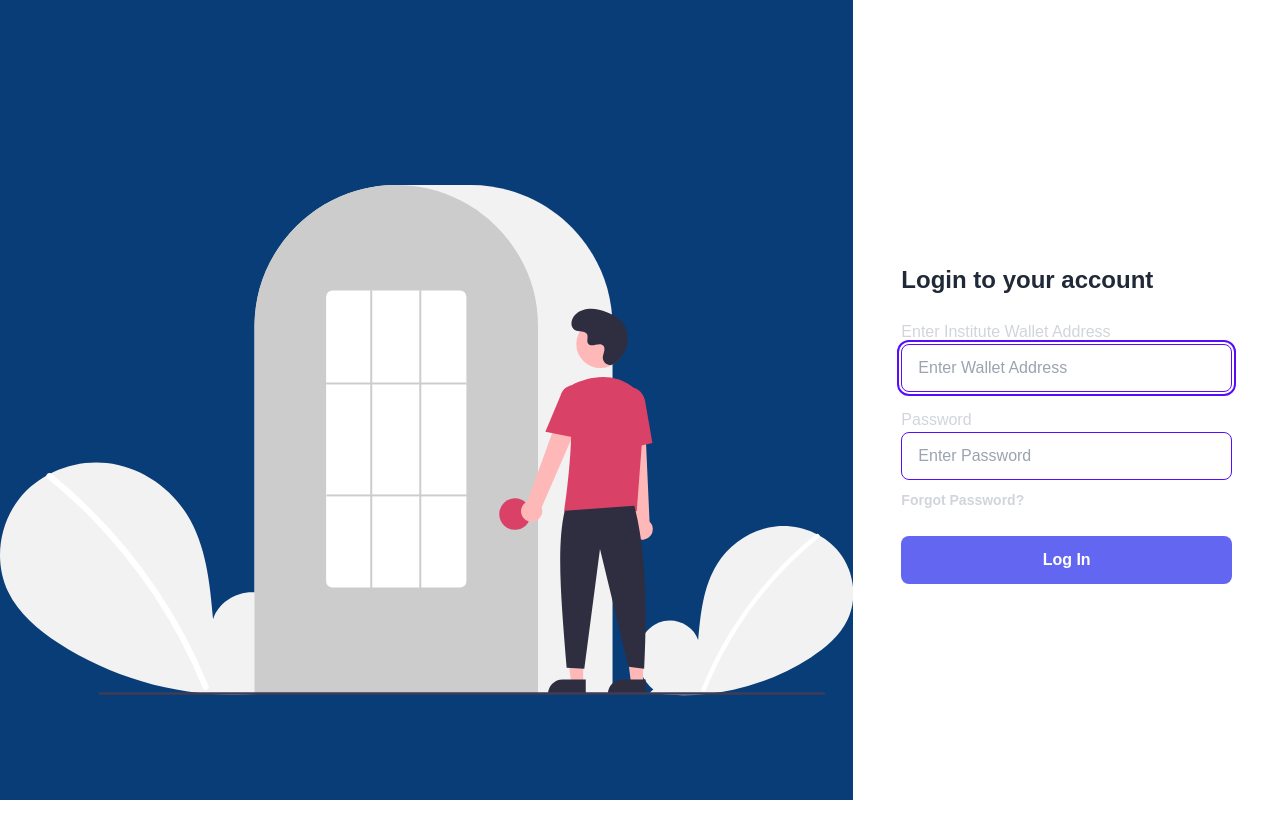
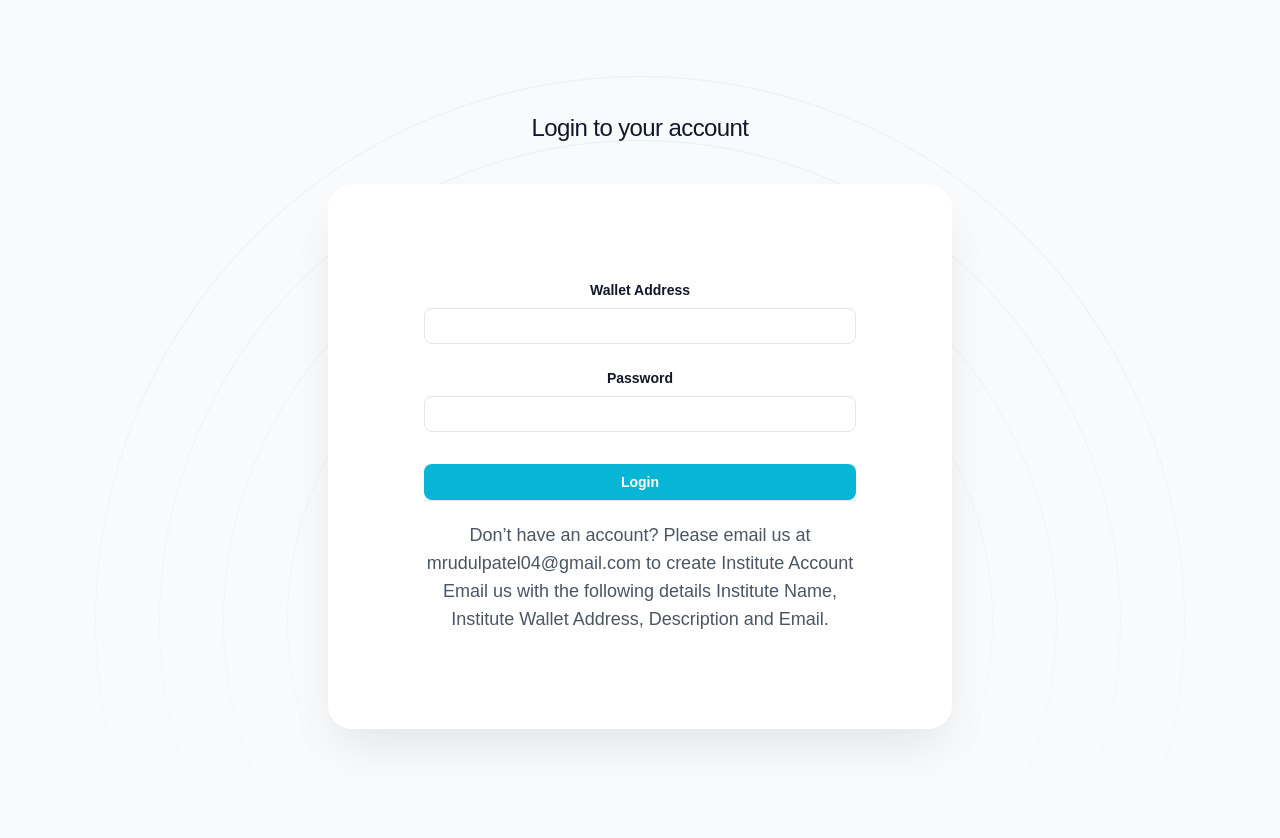
Before and after one commit to Nuthanmc/Grade-Chain, a Next.js app: page /login in a window 1280 px wide. Shown: the top 838 px of the page. Built offline with nearby package versions, Linux system fonts and the light colour scheme.

Commit message:
Fix dark mode preference in Navbar and add motion effect to Hero buttons

```diff
--- a/app/login/page.js
+++ b/app/login/page.js
@@ -1,12 +1,14 @@
 "use client";
 import { ethers } from "ethers";
 import React from "react";
+import { motion } from "framer-motion";
 import Institutes from "@/artifacts/contracts/Institutes.sol/Institutes.json";
 import toast from "react-hot-toast";
 
 const Login = () => {
   const [address, setAddress] = React.useState("");
   const [password, setPassword] = React.useState("");
+
   const handleSubmit = (e) => {
     e.preventDefault();
     console.log("address", address);
@@ -32,195 +34,101 @@ const Login = () => {
         console.log(error);
       });
   };
+
+  const variants = {
+    initial: { opacity: 0, x: -50 },
+    animate: { opacity: 1, x: 0 },
+    exit: { opacity: 0, x: 50 },
+  };
+
   return (
-    <section className="flex flex-col md:flex-row h-screen items-center">
-      <div className="bg-[#083D77] hidden lg:block w-full md:w-1/2 xl:w-2/3 h-screen">
-        <div className="flex items-center justify-center mt-10 h-screen">
+    <>
+      <div className="flex h-full flex-col">
+        <div className="flex min-h-full flex-col">
+          <main className="flex min-h-screen bg-gray-50 dark:bg-gray-900 overflow-hidden pt-16 sm:py-28">
+            <div class="mx-auto flex w-full max-w-2xl flex-col px-4 sm:px-6">
+              <div class="relative">
                 <svg
-            xmlns="http://www.w3.org/2000/svg"
-            id="b368e7d6-7c4a-408c-9a35-0514749a7e1a"
-            data-name="Layer 1"
-            width="869.99994"
-            height="520.13854"
-            viewBox="0 0 869.99994 520.13854"
-            className="injected-svg ClassicGrid__ImageFile-sc-td9pmq-4 fNAcXv grid_media"
-            xmlnsXlink="http://www.w3.org/1999/xlink"
+                  viewBox="0 0 1090 1090"
+                  aria-hidden="true"
+                  fill="none"
+                  preserveAspectRatio="none"
+                  width="1090"
+                  height="1090"
+                  className="absolute z-10 -top-7 hidden lg:flex left-1/2 h-[500px] -translate-x-1/2 stroke-gray-300/30 [mask-image:linear-gradient(to_bottom,white_20%,transparent_75%)] sm:-top-9 sm:h-auto"
                 >
-            <path
-              d="M831.09242,704.18737c-11.13833-9.4118-17.90393-24.27967-16.12965-38.75366s12.76358-27.78,27.01831-30.85364,30.50415,5.43465,34.83378,19.3594c2.3828-26.84637,5.12854-54.81757,19.40179-77.67976,12.92407-20.70115,35.3088-35.51364,59.5688-38.16357s49.80265,7.35859,64.93272,26.50671,18.83461,46.98549,8.2379,68.96911c-7.80623,16.19456-22.188,28.24676-37.2566,38.05184a240.45181,240.45181,0,0,1-164.45376,35.97709Z"
-              transform="translate(-165.00003 -189.93073)"
-              fill="#f2f2f2"
-            ></path>
-            <path
-              d="M996.72788,546.00953a393.41394,393.41394,0,0,0-54.82622,54.44229,394.561,394.561,0,0,0-61.752,103.194c-1.112,2.72484,3.31272,3.911,4.4123,1.21642A392.34209,392.34209,0,0,1,999.96343,549.24507c2.28437-1.86015-.97-5.08035-3.23555-3.23554Z"
-              transform="translate(-165.00003 -189.93073)"
-              fill="#fff"
-            ></path>
-            <path
-              d="M445.06712,701.63014c15.2985-12.92712,24.591-33.34815,22.15408-53.22817s-17.53079-38.15588-37.10966-42.37749-41.89745,7.46449-47.8442,26.59014c-3.27278-36.87349-7.04406-75.29195-26.64837-106.69317-17.75122-28.433-48.49666-48.778-81.81777-52.41768s-68.40395,10.107-89.18511,36.407-25.86934,64.53459-11.31476,94.72909c10.72185,22.24324,30.47528,38.79693,51.17195,52.26422,66.02954,42.9653,147.93912,60.88443,225.8773,49.41454"
-              transform="translate(-165.00003 -189.93073)"
-              fill="#f2f2f2"
-            ></path>
-            <path
-              d="M217.56676,484.37281a540.35491,540.35491,0,0,1,75.30383,74.77651A548.0761,548.0761,0,0,1,352.25665,647.04a545.835,545.835,0,0,1,25.43041,53.8463c1.52726,3.74257-4.55,5.37169-6.06031,1.67075a536.35952,536.35952,0,0,0-49.009-92.727A539.73411,539.73411,0,0,0,256.889,528.63168a538.44066,538.44066,0,0,0-43.76626-39.81484c-3.13759-2.55492,1.33232-6.97788,4.444-4.444Z"
-              transform="translate(-165.00003 -189.93073)"
-              fill="#fff"
-            ></path>
-            <path
-              d="M789.5,708.93073h-365v-374.5c0-79.67773,64.82227-144.5,144.49976-144.5h76.00049c79.67749,0,144.49975,64.82227,144.49975,144.5Z"
-              transform="translate(-165.00003 -189.93073)"
-              fill="#f2f2f2"
-            ></path>
-            <path
-              d="M713.5,708.93073h-289v-374.5a143.38177,143.38177,0,0,1,27.59571-84.94434c.66381-.90478,1.32592-1.79785,2.00878-2.68115a144.46633,144.46633,0,0,1,30.75415-29.85058c.65967-.48,1.322-.95166,1.99415-1.42334a144.15958,144.15958,0,0,1,31.47216-16.459c.66089-.25049,1.33374-.50146,2.00659-.74219a144.01979,144.01979,0,0,1,31.1084-7.33593c.65772-.08985,1.333-.16016,2.0083-.23047a146.28769,146.28769,0,0,1,31.10547,0c.67334.07031,1.34864.14062,2.01416.23144a143.995,143.995,0,0,1,31.10034,7.335c.6731.24073,1.346.4917,2.00879.74268a143.79947,143.79947,0,0,1,31.10645,16.21582c.67163.46143,1.344.93311,2.00635,1.40478a145.987,145.987,0,0,1,18.38354,15.564,144.305,144.305,0,0,1,12.72437,14.55078c.68066.88037,1.34277,1.77344,2.00537,2.67676A143.38227,143.38227,0,0,1,713.5,334.43073Z"
-              transform="translate(-165.00003 -189.93073)"
-              fill="#ccc"
-            ></path>
-            <circle cx="524.99994" cy="335.5" r="16" fill="#da4167"></circle>
-            <polygon
-              points="594.599 507.783 582.339 507.783 576.506 460.495 594.601 460.496 594.599 507.783"
-              fill="#ffb8b8"
-            ></polygon>
-            <path
-              d="M573.58165,504.27982h23.64384a0,0,0,0,1,0,0v14.88687a0,0,0,0,1,0,0H558.69478a0,0,0,0,1,0,0v0a14.88688,14.88688,0,0,1,14.88688-14.88688Z"
-              fill="#2f2e41"
-            ></path>
-            <polygon
-              points="655.599 507.783 643.339 507.783 637.506 460.495 655.601 460.496 655.599 507.783"
-              fill="#ffb8b8"
-            ></polygon>
-            <path
-              d="M634.58165,504.27982h23.64384a0,0,0,0,1,0,0v14.88687a0,0,0,0,1,0,0H619.69478a0,0,0,0,1,0,0v0a14.88688,14.88688,0,0,1,14.88688-14.88688Z"
-              fill="#2f2e41"
-            ></path>
-            <path
-              d="M698.09758,528.60035a10.74272,10.74272,0,0,1,4.51052-15.84307l41.67577-114.86667L764.791,409.082,717.20624,518.85271a10.80091,10.80091,0,0,1-19.10866,9.74764Z"
-              transform="translate(-165.00003 -189.93073)"
-              fill="#ffb8b8"
-            ></path>
-            <path
-              d="M814.33644,550.1843a10.74269,10.74269,0,0,1-2.89305-16.21659L798.53263,412.4583l23.33776,1.06622L827.23606,533.045a10.80091,10.80091,0,0,1-12.89962,17.13934Z"
-              transform="translate(-165.00003 -189.93073)"
-              fill="#ffb8b8"
-            ></path>
-            <circle
-              cx="612.1058"
-              cy="162.12254"
-              r="24.56103"
-              fill="#ffb8b8"
-            ></circle>
-            <path
-              d="M814.17958,522.54937H740.13271l.08911-.57617c.13306-.86133,13.19678-86.439,3.56177-114.436a11.813,11.813,0,0,1,6.06933-14.5835h.00025c13.77173-6.48535,40.20752-14.47119,62.52,4.90918a28.23448,28.23448,0,0,1,9.45947,23.396Z"
-              transform="translate(-165.00003 -189.93073)"
-              fill="#da4167"
-            ></path>
-            <path
-              d="M754.35439,448.1812,721.01772,441.418l15.62622-37.02978a13.99723,13.99723,0,0,1,27.10571,6.99755Z"
-              transform="translate(-165.00003 -189.93073)"
-              fill="#da4167"
-            ></path>
-            <path
-              d="M797.05043,460.73882l-2.00415-45.94141c-1.51977-8.63623,3.42408-16.80029,11.02735-18.13476,7.60547-1.32959,15.03174,4.66016,16.55835,13.35986l7.533,42.92774Z"
-              transform="translate(-165.00003 -189.93073)"
-              fill="#da4167"
-            ></path>
-            <path
-              d="M811.71606,517.04933c11.91455,45.37671,13.21436,103.0694,10,166l-16-2-29-120-16,122-18-1c-5.37744-66.02972-10.61328-122.71527-2-160Z"
-              transform="translate(-165.00003 -189.93073)"
-              fill="#2f2e41"
-            ></path>
-            <path
-              d="M793.2891,371.03474c-4.582,4.88079-13.09131,2.26067-13.68835-4.40717a8.05467,8.05467,0,0,1,.01014-1.55569c.30826-2.95357,2.01461-5.63506,1.60587-8.7536a4.59046,4.59046,0,0,0-.84011-2.14892c-3.65124-4.88933-12.22227,2.18687-15.6682-2.23929-2.113-2.714.3708-6.98713-1.25065-10.02051-2.14006-4.00358-8.47881-2.0286-12.45388-4.22116-4.42275-2.43948-4.15822-9.22524-1.24686-13.35269,3.55052-5.03359,9.77572-7.71951,15.92336-8.10661s12.25292,1.27475,17.99229,3.51145c6.52109,2.54134,12.98768,6.05351,17.00067,11.78753,4.88021,6.97317,5.34986,16.34793,2.90917,24.50174C802.09785,360.98987,797.03077,367.04906,793.2891,371.03474Z"
-              transform="translate(-165.00003 -189.93073)"
-              fill="#2f2e41"
-            ></path>
-            <path
-              d="M1004.98163,709.57417h-738.294a1.19069,1.19069,0,0,1,0-2.38137h738.294a1.19069,1.19069,0,0,1,0,2.38137Z"
-              transform="translate(-165.00003 -189.93073)"
-              fill="#3f3d56"
-            ></path>
-            <path
-              d="M634,600.43073H504a6.46539,6.46539,0,0,1-6.5-6.41531V303.846a6.46539,6.46539,0,0,1,6.5-6.41531H634a6.46539,6.46539,0,0,1,6.5,6.41531V594.01542A6.46539,6.46539,0,0,1,634,600.43073Z"
-              transform="translate(-165.00003 -189.93073)"
-              fill="#fff"
-            ></path>
-            <rect
-              x="332.49994"
-              y="201.38965"
-              width="143"
-              height="2"
-              fill="#ccc"
-            ></rect>
-            <rect
-              x="332.99994"
-              y="315.5"
-              width="143"
-              height="2"
-              fill="#ccc"
-            ></rect>
-            <rect
-              x="377.49994"
-              y="107.5"
-              width="2"
-              height="304"
-              fill="#ccc"
-            ></rect>
-            <rect
-              x="427.49994"
-              y="107.5"
-              width="2"
-              height="304"
-              fill="#ccc"
-            ></rect>
+                  <circle cx="545" cy="545" r="544.5"></circle>
+                  <circle cx="545" cy="545" r="480.5"></circle>
+                  <circle cx="545" cy="545" r="416.5"></circle>
+                  <circle cx="545" cy="545" r="352.5"></circle>
                 </svg>
-        </div>
-      </div>
-      <div className="w-full md:max-w-md lg:max-w-full md:mx-auto md:mx-0 md:w-1/2 xl:w-1/3 h-screen px-6 lg:px-16 xl:px-12         flex items-center justify-center">
-        <div className="w-full h-100">
-          <h1 className="text-xl md:text-2xl font-bold leading-tight mt-12">
+                <h1 class="text-center text-2xl font-medium tracking-tight text-gray-900 dark:text-white">
                   Login to your account
                 </h1>
-          <form className="mt-6" onSubmit={handleSubmit}>
+              </div>
+              <motion.div
+                initial="initial"
+                animate="animate"
+                exit="exit"
+                variants={variants}
+                class="w-full mx-auto z-20 mt-10 flex-auto bg-white px-4 py-10 shadow-2xl shadow-gray-900/10 sm:mx-auto sm:flex-none rounded-3xl sm:p-24"
+              >
+                <form onSubmit={handleSubmit}>
+                  <div class="space-y-6">
                     <div>
-              <label className="block text-gray-300">
-                Enter Institute Wallet Address
+                      <label
+                        for="address"
+                        class="mb-2 block text-sm text-center font-semibold text-gray-900"
+                      >
+                        Wallet Address
                       </label>
                       <input
+                        id="address"
+                        required
+                        class="block w-full appearance-none rounded-lg border border-gray-200 bg-white py-[calc(theme(spacing.2)-1px)] px-[calc(theme(spacing.3)-1px)] text-gray-900 placeholder:text-gray-400 focus:border-cyan-500 focus:outline-none focus:ring-cyan-500 sm:text-sm"
                         type="text"
-                placeholder="Enter Wallet Address"
-                autoFocus
+                        name="address"
                         onChange={(e) => setAddress(e.target.value)}
-                name="email"
-                required
-                className="input input-bordered input-primary w-full max-w-2xl"
                       />
                     </div>
-            <div className="mt-4">
-              <label className="block text-gray-300">Password</label>
+                    <div>
+                      <label
+                        for="password"
+                        class="mb-2 block text-sm text-center font-semibold text-gray-900"
+                      >
+                        Password
+                      </label>
                       <input
+                        id="password"
+                        autocomplete="current-password"
+                        required
+                        class="block w-full appearance-none rounded-lg border border-gray-200 bg-white py-[calc(theme(spacing.2)-1px)] px-[calc(theme(spacing.3)-1px)] text-gray-900 placeholder:text-gray-400 focus:border-cyan-500 focus:outline-none focus:ring-cyan-500 sm:text-sm"
                         type="password"
                         name="password"
                         onChange={(e) => setPassword(e.target.value)}
-                required
-                placeholder="Enter Password"
-                className="input input-bordered input-primary w-full max-w-2xl"
                       />
                     </div>
-            <div className="text-left mt-2">
-              <button className="text-sm font-semibold text-gray-300 hover:text-blue-700 focus:text-blue-700">
-                Forgot Password?
-              </button>
                   </div>
                   <button
+                    class="inline-flex justify-center rounded-lg py-2 px-3 text-sm font-semibold outline-2 outline-offset-2 transition-colors relative overflow-hidden bg-cyan-500 text-white before:absolute before:inset-0 active:before:bg-transparent hover:before:bg-white/10 active:bg-cyan-600 active:text-white/80 before:transition-colors mt-8 w-full"
                     type="submit"
-              className="w-full block bg-indigo-500 hover:bg-indigo-400 focus:bg-indigo-400 text-white font-semibold rounded-lg               px-4 py-3 mt-6"
                   >
-              Log In
+                    Login
                   </button>
+                  <hr />
+                  <p class="mt-5 text-center text-lg text-gray-600 dark:text-black">
+                    Don’t have an account? Please email us at
+                    mrudulpatel04@gmail.com to create Institute Account Email us
+                    with the following details Institute Name, Institute Wallet
+                    Address, Description and Email.
+                  </p>
                 </form>
+              </motion.div>
+            </div>
+          </main>
         </div>
       </div>
-    </section>
+    </>
   );
 };
 
--- a/components/Navbar.jsx
+++ b/components/Navbar.jsx
@@ -1,4 +1,5 @@
 "use client";
+
 import React, { useState } from "react";
 // import { MagicTabSelect } from "react-magic-motion";
 
@@ -176,7 +177,7 @@ const Navbar = () => {
     },
   };
 
-  const prefersDarkMode = window.matchMedia("(prefers-color-scheme: dark)");
+  const prefersDarkMode = window.matchMedia("(prefers-color-scheme: dark");
 
   return (
     <>
```
Also changed, not shown: components/Hero.jsx (+12 -3 lines). Lines whose indentation alone changed are shown as unchanged.
